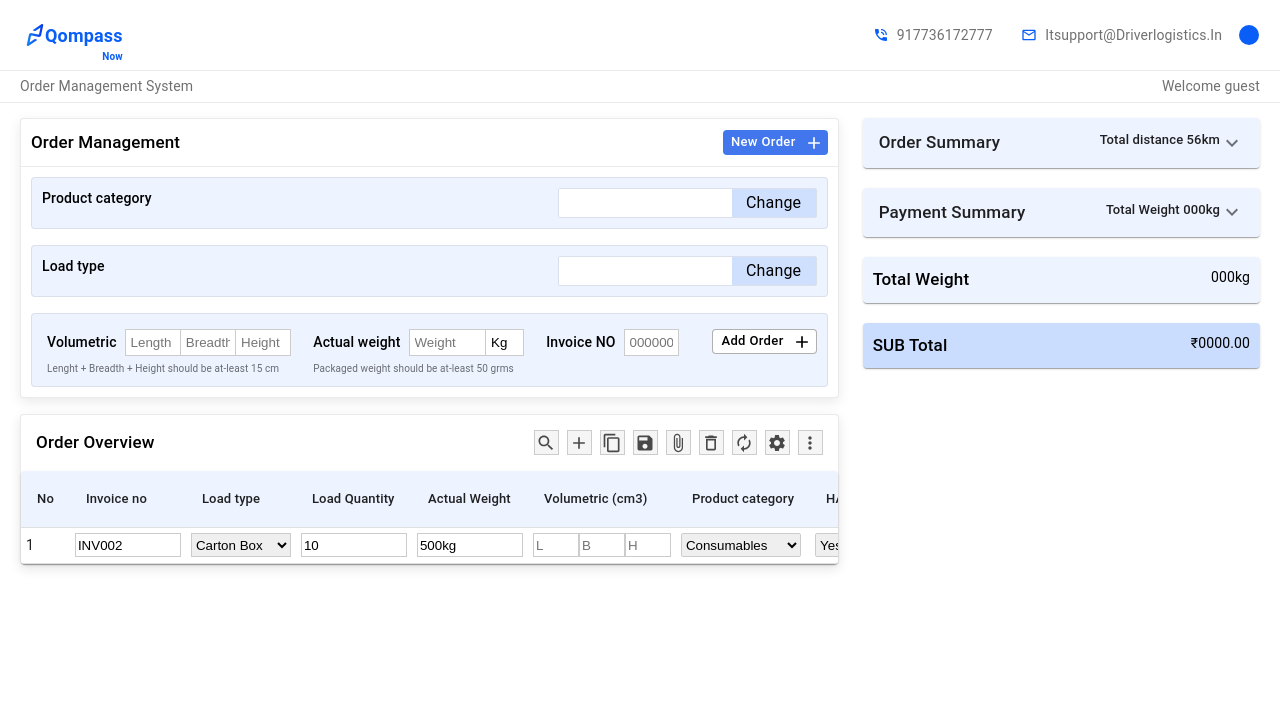
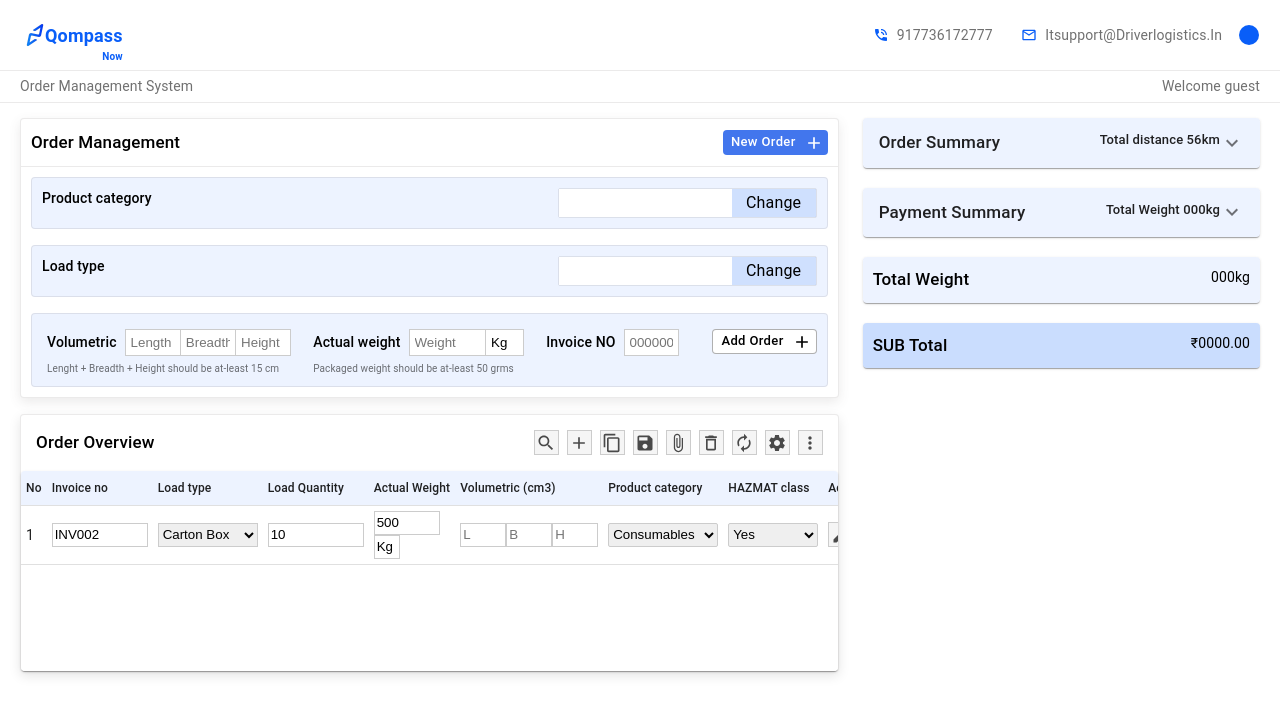
Before and after one commit to sanjaii1/driverLogi-qompassNow-app, a React (Create React App) app: page / in a window 1280 px wide. Shown: the top 714 px of the page. Built offline with nearby package versions, Linux system fonts and the light colour scheme.

Commit message:
fix: table design fix

```diff
--- a/src/pages/componets/header.js
+++ b/src/pages/componets/header.js
@@ -70,11 +70,7 @@ export default function Header() {
           md={2.5}
           lg={1.5}
           xl={1.5}
-          sx={{
-            display: "flex",
-            alignItems: "center",
-            justifyContent: "center",
-          }}
+          sx={style.displaFlexCenter}
         >
           <Box sx={{ display: "flex", alignItems: "center" }}>
             <IconButton>
@@ -92,11 +88,7 @@ export default function Header() {
           md={3.1}
           lg={2.1}
           xl={2.1}
-          sx={{
-            display: "flex",
-            alignItems: "center",
-            justifyContent: "center",
-          }}
+          sx={style.displaFlexCenter}
         >
           <Box sx={{ display: "flex", alignItems: "center" }}>
             <IconButton>
@@ -114,27 +106,14 @@ export default function Header() {
           md={0.4}
           lg={0.4}
           xl={0.4}
-          sx={{
-            display: "flex",
-            alignItems: "center",
-            justifyContent: "center",
-          }}
+          sx={style.displaFlexCenter}
         >
           <IconButton>
             <Brightness1Icon sx={{ color: "#095EF8" }} />
           </IconButton>
         </Grid>
       </Grid>
-      <Grid
-        container
-        sx={{
-          background: "white",
-          borderBottom:'1px solid #5855551f',
-          justifyContent: "space-between",
-          alignItems: "center",
-          padding:'5px 20px 5px 20px'
-        }}
-      >
+      <Grid container sx={style.pageHead}>
         <Grid item xs={6} sm={6} md={6} lg={6} xl={6}>
           <Typography sx={{ fontSize: "14px", color: "#0000008f" }}>
             Order Management System
@@ -149,7 +128,9 @@ export default function Header() {
           xl={6}
           sx={{ textAlign: "right" }}
         >
-          <Typography sx={{ fontSize: "14px", color: "#0000008f" }}>Welcome guest</Typography>
+          <Typography sx={{ fontSize: "14px", color: "#0000008f" }}>
+            Welcome guest
+          </Typography>
         </Grid>
       </Grid>
     </Box>
--- a/src/pages/componets/orderOverview.js
+++ b/src/pages/componets/orderOverview.js
@@ -170,15 +170,16 @@ export default function OrderOverview() {
       </Box>
 
       <Box>
-        <TableContainer component={Paper}>
+        <TableContainer component={Paper} sx={{ minHeight: "200px" }}>
           <Table sx={{ minWidth: 650 }} aria-label="simple table">
             <TableHead sx={{ backgroundColor: "#095ef812" }}>
               <TableRow>
                 <TableCell
                   sx={{
                     whiteSpace: "nowrap",
-                    fontSize: "13px",
                     fontWeight: 550,
+                    fontSize: "12px",
+                    padding: "5px",
                   }}
                 >
                   No
@@ -186,7 +187,8 @@ export default function OrderOverview() {
                 <TableCell
                   sx={{
                     whiteSpace: "nowrap",
-                    fontSize: "13px",
+                    fontSize: "12px",
+                    padding: "5px",
                     fontWeight: 550,
                   }}
                 >
@@ -195,7 +197,8 @@ export default function OrderOverview() {
                 <TableCell
                   sx={{
                     whiteSpace: "nowrap",
-                    fontSize: "13px",
+                    fontSize: "12px",
+                    padding: "5px",
                     fontWeight: 550,
                   }}
                 >
@@ -204,7 +207,8 @@ export default function OrderOverview() {
                 <TableCell
                   sx={{
                     whiteSpace: "nowrap",
-                    fontSize: "13px",
+                    fontSize: "12px",
+                    padding: "5px",
                     fontWeight: 550,
                   }}
                 >
@@ -213,7 +217,8 @@ export default function OrderOverview() {
                 <TableCell
                   sx={{
                     whiteSpace: "nowrap",
-                    fontSize: "13px",
+                    fontSize: "12px",
+                    padding: "5px",
                     fontWeight: 550,
                   }}
                 >
@@ -223,7 +228,8 @@ export default function OrderOverview() {
                   sx={{
                     whiteSpace: "nowrap",
 
-                    fontSize: "13px",
+                    fontSize: "12px",
+                    padding: "5px",
                     fontWeight: 550,
                   }}
                 >
@@ -232,7 +238,8 @@ export default function OrderOverview() {
                 <TableCell
                   sx={{
                     whiteSpace: "nowrap",
-                    fontSize: "13px",
+                    fontSize: "12px",
+                    padding: "5px",
                     fontWeight: 550,
                   }}
                 >
@@ -241,7 +248,8 @@ export default function OrderOverview() {
                 <TableCell
                   sx={{
                     whiteSpace: "nowrap",
-                    fontSize: "13px",
+                    fontSize: "12px",
+                    padding: "5px",
                     fontWeight: 550,
                   }}
                 >
@@ -250,7 +258,8 @@ export default function OrderOverview() {
                 <TableCell
                   sx={{
                     whiteSpace: "nowrap",
-                    fontSize: "13px",
+                    fontSize: "12px",
+                    padding: "5px",
                     fontWeight: 550,
                   }}
                 >
@@ -268,7 +277,7 @@ export default function OrderOverview() {
                       height: "20px",
                       border: "1px solid #cccccc",
 
-                      width: "100px",
+                      width: "90px",
                     }}
                     defaultValue="INV002"
                   />
@@ -299,7 +308,7 @@ export default function OrderOverview() {
                       height: "20px",
                       border: "1px solid #cccccc",
 
-                      width: "100px",
+                      width: "90px",
                     }}
                   />
                 </TableCell>
@@ -307,12 +316,24 @@ export default function OrderOverview() {
                   <input
                     variant="outlined"
                     size="small"
-                    defaultValue="500kg"
+                    defaultValue="500"
                     style={{
                       height: "20px",
                       border: "1px solid #cccccc",
 
-                      width: "100px",
+                      width: "60px",
+                    }}
+                  />
+                  <input
+                    variant="outlined"
+                    size="small"
+                    readOnly
+                    value={"Kg"}
+                    style={{
+                      height: "20px",
+                      border: "1px solid #cccccc",
+
+                      width: "20px",
                     }}
                   />
                 </TableCell>
@@ -363,7 +384,7 @@ export default function OrderOverview() {
                       height: "24px",
                       border: "1px solid #cccccc",
                       borderRadius: "2px",
-                      width: "120px",
+                      width: "110px",
                     }}
                   >
                     <option value="Consumables">Consumables</option>
@@ -382,7 +403,7 @@ export default function OrderOverview() {
                       height: "24px",
                       border: "1px solid #cccccc",
                       borderRadius: "2px",
-                      width: "100px",
+                      width: "90px",
                     }}
                   >
                     <option value="yes">Yes</option>
--- a/src/pages/style.js
+++ b/src/pages/style.js
@@ -6,5 +6,21 @@ const style = (theme) => ({
       padding: "10px",
     },
   },
+  displaFlexCenter: {
+    "&.MuiGrid-root": {
+      display: "flex",
+      alignItems: "center",
+      justifyContent: "center",
+    },
+  },
+  pageHead:{
+    "&.MuiGrid-root": {
+      background: "white",
+      borderBottom:'1px solid #5855551f',
+      justifyContent: "space-between",
+      alignItems: "center",
+      padding:'5px 20px 5px 20px'
+    }
+  }
 });
 export default style;
```
